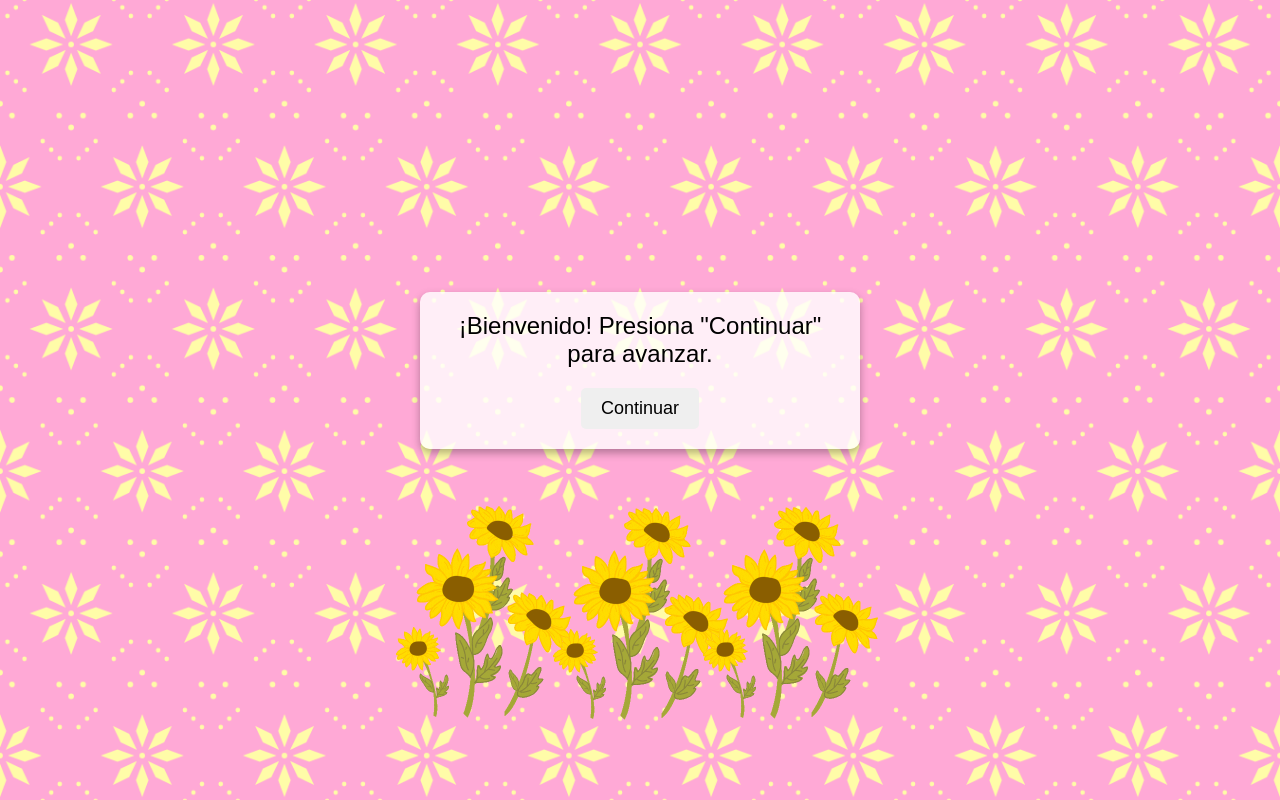
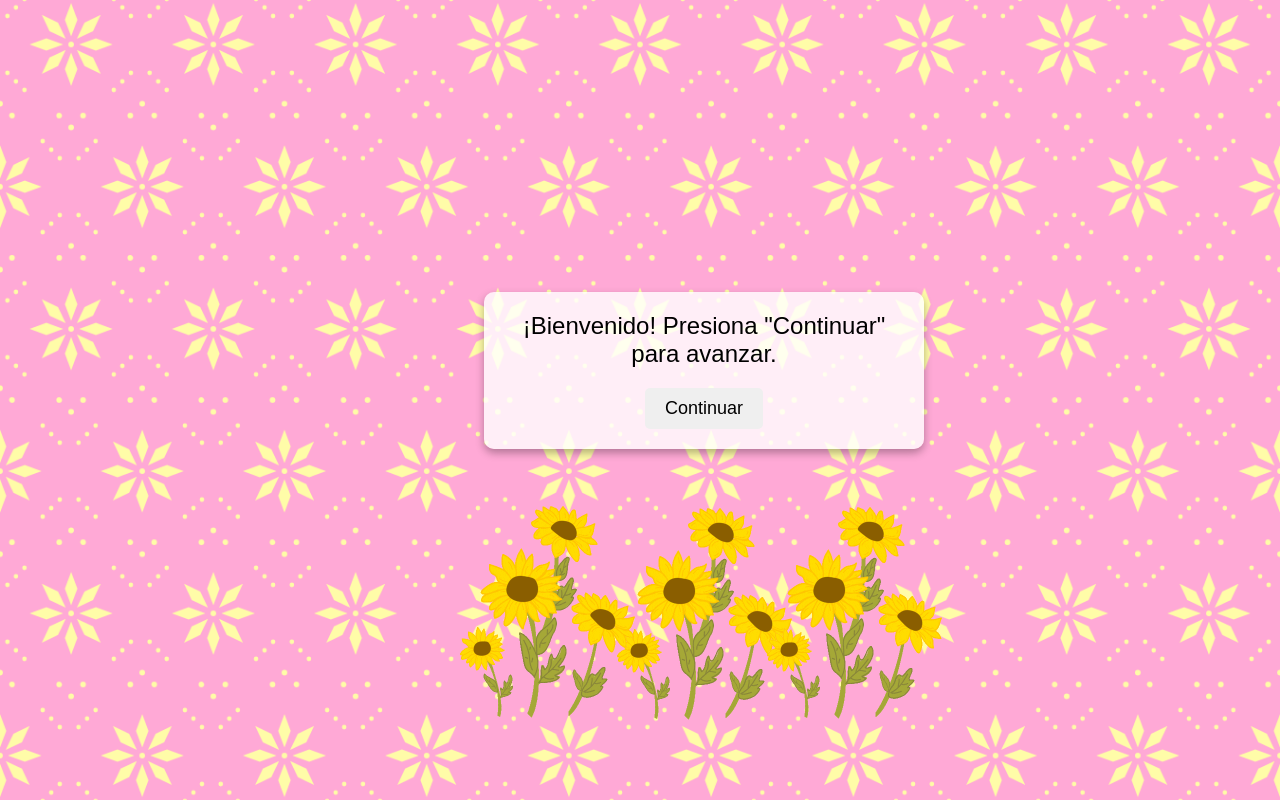
Before and after one commit to CristopherBonilla/Sandy, a plain HTML site: page index.html in a window 1280 px wide. Drawn offline with Linux system fonts and the light colour scheme.

Commit message:
Actualización CSS

```diff
--- a/code/styles.css
+++ b/code/styles.css
@@ -19,7 +19,7 @@ body {
 /* Estilo para el primer contenedor */
 #contenedor {
     text-align: center;
-    /* margin-left: 10%; */
+    margin-left: 10%;
     background-color: rgba(255, 255, 255, 0.8);
     padding: 20px;
     border-radius: 10px;
@@ -34,7 +34,7 @@ body {
     padding: 20px;
     border-radius: 10px;
     max-width: 300px;
-    /* margin-left: 10%; */
+    margin-left: 10%;
 }
 
 /* Estilo del mensaje */
```
